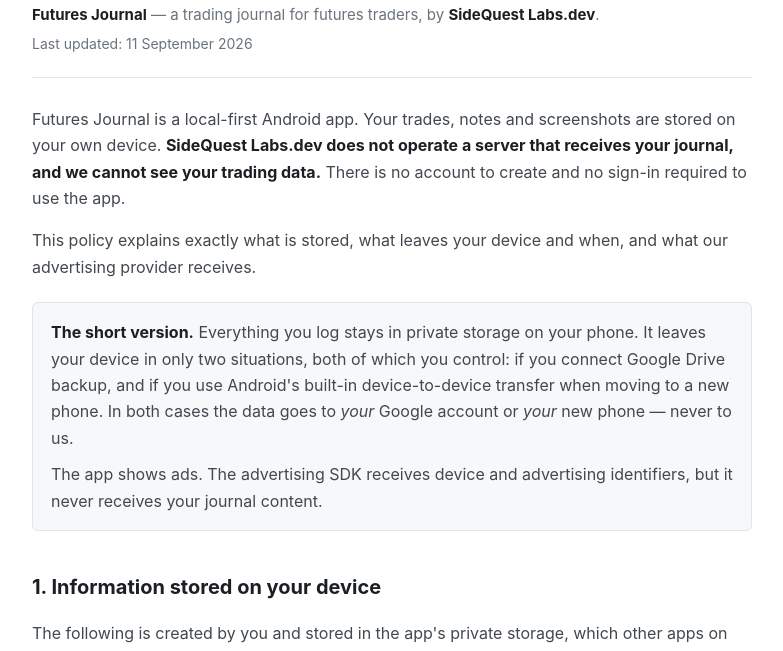
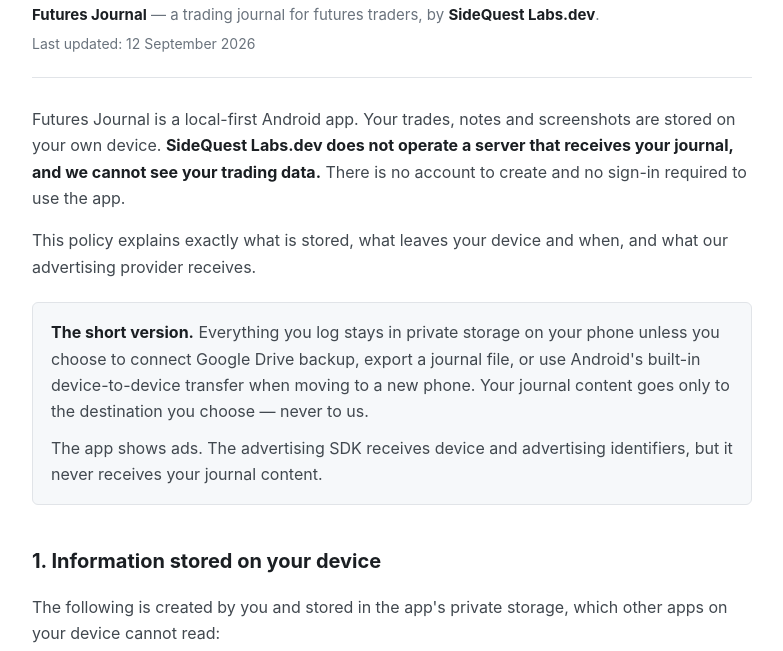
Before and after one commit to sidequestlabsdev/sidequestlabsdev.github.io, a plain HTML site: page futures-journal-privacy.html in a window 1280 px wide. Shown: the part 87-738 px from the top of the page, without its empty margins (248-1031 px from the left). Drawn offline with Linux system fonts and the light colour scheme.

Commit message:
Update Futures Journal privacy wording

```diff
--- a/futures-journal-privacy.html
+++ b/futures-journal-privacy.html
@@ -43,14 +43,14 @@
 
 <h1>Privacy Policy</h1>
 <p class="sub"><strong>Futures Journal</strong> — a trading journal for futures traders, by <strong>SideQuest Labs.dev</strong>.</p>
-<p class="dates">Last updated: 11 September 2026</p>
+<p class="dates">Last updated: 12 September 2026</p>
 
 <p>Futures Journal is a local-first Android app. Your trades, notes and screenshots are stored on your own device. <strong>SideQuest Labs.dev does not operate a server that receives your journal, and we cannot see your trading data.</strong> There is no account to create and no sign-in required to use the app.</p>
 
 <p>This policy explains exactly what is stored, what leaves your device and when, and what our advertising provider receives.</p>
 
 <div class="callout">
-  <p><strong>The short version.</strong> Everything you log stays in private storage on your phone. It leaves your device in only two situations, both of which you control: if you connect Google Drive backup, and if you use Android's built-in device-to-device transfer when moving to a new phone. In both cases the data goes to <em>your</em> Google account or <em>your</em> new phone — never to us.</p>
+  <p><strong>The short version.</strong> Everything you log stays in private storage on your phone unless you choose to connect Google Drive backup, export a journal file, or use Android's built-in device-to-device transfer when moving to a new phone. Your journal content goes only to the destination you choose — never to us.</p>
   <p>The app shows ads. The advertising SDK receives device and advertising identifiers, but it never receives your journal content.</p>
 </div>
 
@@ -126,7 +126,7 @@
 </table>
 </div>
 
-<p>Your app-lock PIN is deliberately excluded from both. It is bound to a hardware-backed key on the original device and cannot be meaningfully restored elsewhere.</p>
+<p>Your app-lock PIN is deliberately excluded from both. It is encrypted with a key stored by Android Keystore on the original device and cannot be meaningfully restored elsewhere.</p>
 
 <h2>8. Sharing</h2>
 
```
